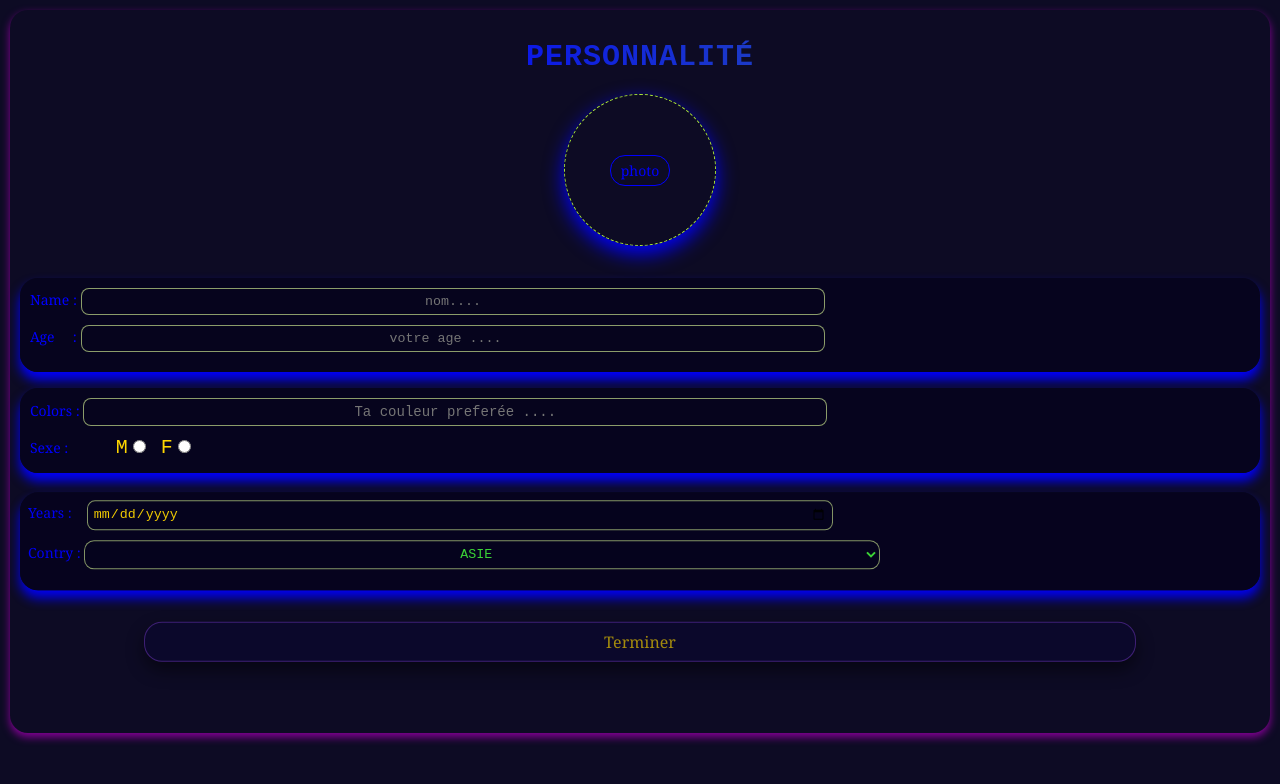
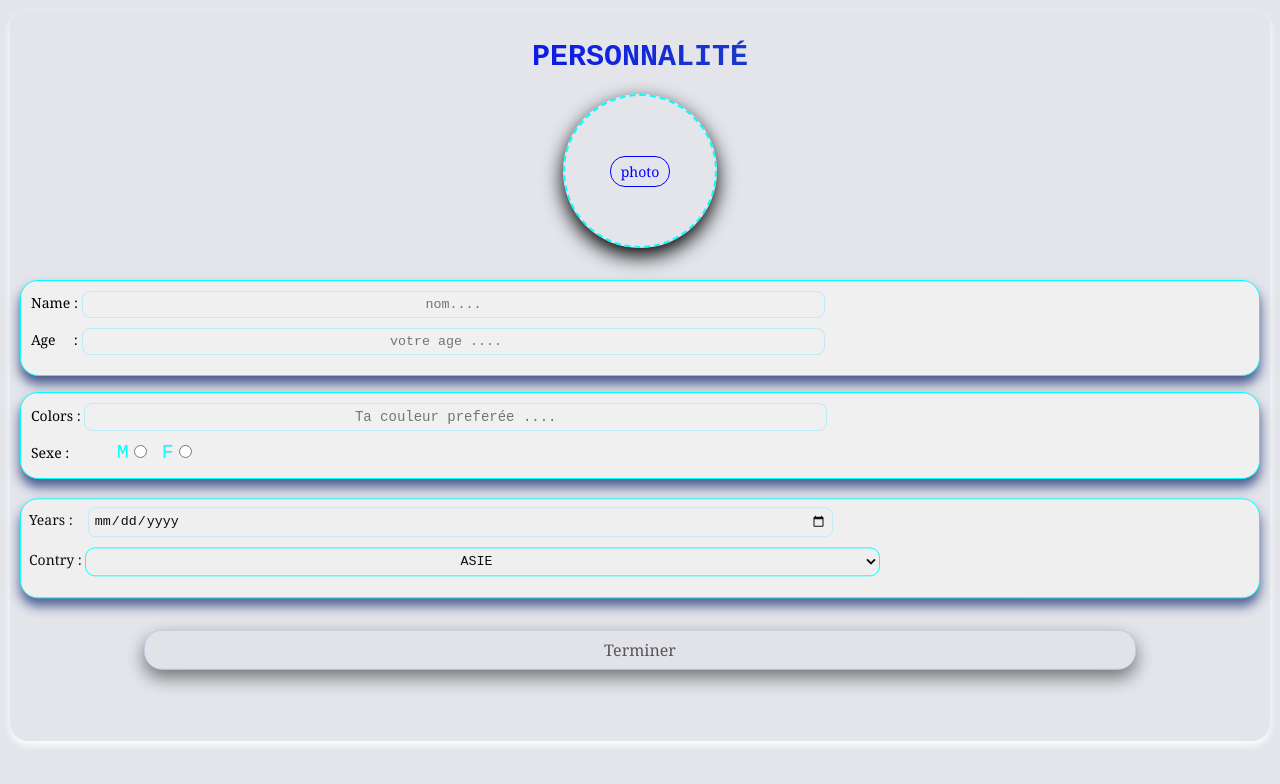
Before and after one commit to DARCK-CREATOR/CARTE-D-IDENTITER, a plain HTML site: page index.html in a window 1280 px wide. Drawn offline with Linux system fonts and the light colour scheme.

Commit message:
Update index.html

```diff
--- a/index.html
+++ b/index.html
@@ -1,4 +1,4 @@
- <!DOCTYPE html>
+<!DOCTYPE html>
 <html>
 <head>
 <meta charset="UTF-8">
@@ -7,14 +7,14 @@ content="width=device-width,initial-scale=1.0">
 <title> Carte d identité </title>
 <style>
 body {
-  background-color: #07051ef8;
+  background-color: rgb(227,229,235);
   text-align: center;
   font-family: Georgia, serif;
   border-radius: 18px 18px;
   border-color: gold;
   margin: 10px;
   padding: 10px;
-  box-shadow: 0 4px 8px #809;
+  box-shadow: 0 4px 8px white;
   animation: descend 3s ease-in-out;
   color: white;
 }
@@ -34,24 +34,18 @@ input {
   margin-bottom: 10px;
   padding: 5px;
   border-radius: 8px 8px;
-  border: 1px solid #8fa26cf8;
+  border: 1px solid #bbeafa;
 }
 label {
   margin-bottom: 3em;
   font-size: 14px;
 }
-h1 {
-  font-size: 30px;
-  text-align: center;
-  font-family: Courier New, cursive;
-  letter-spacing: 1px;
-}
 .couleur {
   width: 60%;
   font-size: 14px;
   font-family: Courier New, cursive;
-  color: gold;
-  background-color: #07051ef8;
+  color: black;
+  background-color: transparent;
   text-align: center;
 }
 .file {
@@ -63,38 +57,37 @@ h1 {
   width: 60%;
   text-align: center;
   font-family: Courier New, cursive;
-  background-color: #07051ef8;
-  color: gold;
+  background-color: transparent;
+  color: black;
 }
 .age {
   width: 60%;
   font-family: Courier New, cursive;
-  color: gold;
-  background-color:  #07051ef8;
+  color: black;
+  background-color:  transparent;
   text-align: center;
 }
 label {
- color: blue;
+ color: black;
 
 }
 .date {
   font-family: Courier New, cursive;
   width: 60%;
-  background-color: #07051ef8;
-  color: gold;
+  background-color: transparent;
+  color: black;
 }
 .sexe {
   font-family: Courier New, cursive;
   font-size: 20px;
-  color: gold;
-
+  color: cyan;
 }
 .select {
-  background-color: #07051ef8;
+  background-color: transparent;
   width: 65%;
   font-family: Courier New, cursive;
-  border-color:  #8fa26cf8;
-  color: #3fe138;
+  border-color:  cyan;
+  color: black;
   margin-bottom: 1em;
   text-align: center;
   padding: 5px;
@@ -103,7 +96,7 @@ label {
 .div {
   width: 150px;
   height: 150px;
-  border: 1px dashed #b0ee39f8;
+  border: 2px dashed cyan;
   border-radius: 50%;
   display: flex;
   justify-content: center;
@@ -111,9 +104,9 @@ label {
   overflow : hidden;
   position: relative;
   margin-bottom: 2em;
-  box-shadow: 0 8px 20px blue;
+  box-shadow: 0 8px 20px black;
   animation: div1 4s  ease-in-out;
-  background-color: ;
+  background-color: transparent;
 }
 img {
   width: 100%;
@@ -143,10 +136,10 @@ button {
   margin-bottom: 1em;
   padding: 8px;
   width: 80%;
-  background-color: #0b0831f8;
-  border: 1px solid #813ddab1;
+  background-color: #e1e2e5;
+  border: 1px solid #b1bcda;
   border-radius: 18px 18px;
-  color:gold;
+  color: black;
   font-size: 16px;
   font-family: Georgia, serif;
   box-shadow: 0 8px 18px rgba(0,0,0,0.8);
@@ -168,30 +161,33 @@ button:active {
   background-color: blue;
 }
 .div2 {
-  box-shadow: 0 8px 12px blue;
-  background-color: #07051ef8;
+  box-shadow: 0 8px 12px rgb(70,88,141);
+  background-color: #f0f0f0;
   margin-bottom: 1em;
   padding: 10px;
   border-radius: 18px 18px;
   text-align: left;
   animation: div2 2s ease-in-out;
+  border:1.5px solid cyan;
 }
 .div3 {
-  box-shadow: 0 8px 12px blue;
-  background-color:  #07051ef8;
+  box-shadow: 0 8px 12px rgb(70,88,141);
+  background-color:  #f0f0f0;
   text-align: left;
   padding: 10px;
   border-radius: 18px;
   margin-bottom: 1em;
   animation: continent 4s ease-in-out;
+  border: 1.5px solid  cyan;
 }
 .div4 {
-    background-color: #07051ef8;
-  box-shadow: 0 8px 12px blue;
+    background-color: #f0f0f0;
+  box-shadow: 0 8px 12px rgb(70,88,141);
 border-radius: 18px 18px;
 margin-bottom: 1em;
 text-align: left;
 padding: 8px;
+border: 1.5px solid cyan;
 animation: div4 6s ease-in-out;
 }
 h1 {
@@ -200,15 +196,14 @@ h1 {
   font-family: Courier New, cursive;
   background-image: linear-gradient(90deg, blue, #56b452);
   color: transparent;
-  -webkit-background-clip: text; /* nécessaire pour Chrome/Safari */
-  background-clip: text; /* pour Firefox */
+  -webkit-background-clip: text;
+  background-clip: text;
   animation: texte 3s linear infinite;
 }
 @keyframes texte {
   0% { background-position: 0; }
   100% { background-position: 500px; }
 }
-
 @keyframes  div1{
   from {
     opacity: 0;
@@ -256,7 +251,7 @@ h1 {
 <h1>PERSONNALITÉ</h1>
 <center> <div class="div">
 <img id="img">
-<label class="label-image-input">
+<label id="label-photo"class="label-image-input">
 photo <input type="file" id="file" accept="image/*" style="display: none;"> </label>
 </div>
 </center>
@@ -356,10 +351,11 @@ function connexion() {
    let age = document.getElementById("age").value;
    let couleur = document.getElementById("couleur").value;
    let date = document.getElementById("date").value;
+   let labelPhoto = document.getElementById("label-photo");
    let continent = list.value;
    let choixSexe = sexe;
 
-
+   //enregistrement des données
    localStorage.setItem("date", date);
    localStorage.setItem("sexe", sexe);
    localStorage.setItem("nom", nom);
@@ -374,9 +370,14 @@ function connexion() {
        }
        else if (date === "" && age === "") {
     alert("Date non valide !")
-        } else {
+        } else if(!input.files || input.files.length === 0) {
+          alert("Veullez ajouter une photo !")
+
+        }
+          else {
          alert("FELICITATIONS IDENTIFICATIONS TERMINÉE");
-         window.location.href= "Carte.html"
+         window.location.href= "personnaliter.html"
+
          }
 
   }
@@ -387,4 +388,4 @@ function connexion() {
   });
 </script>
     </body>
-  </html>
+ </html>
```
